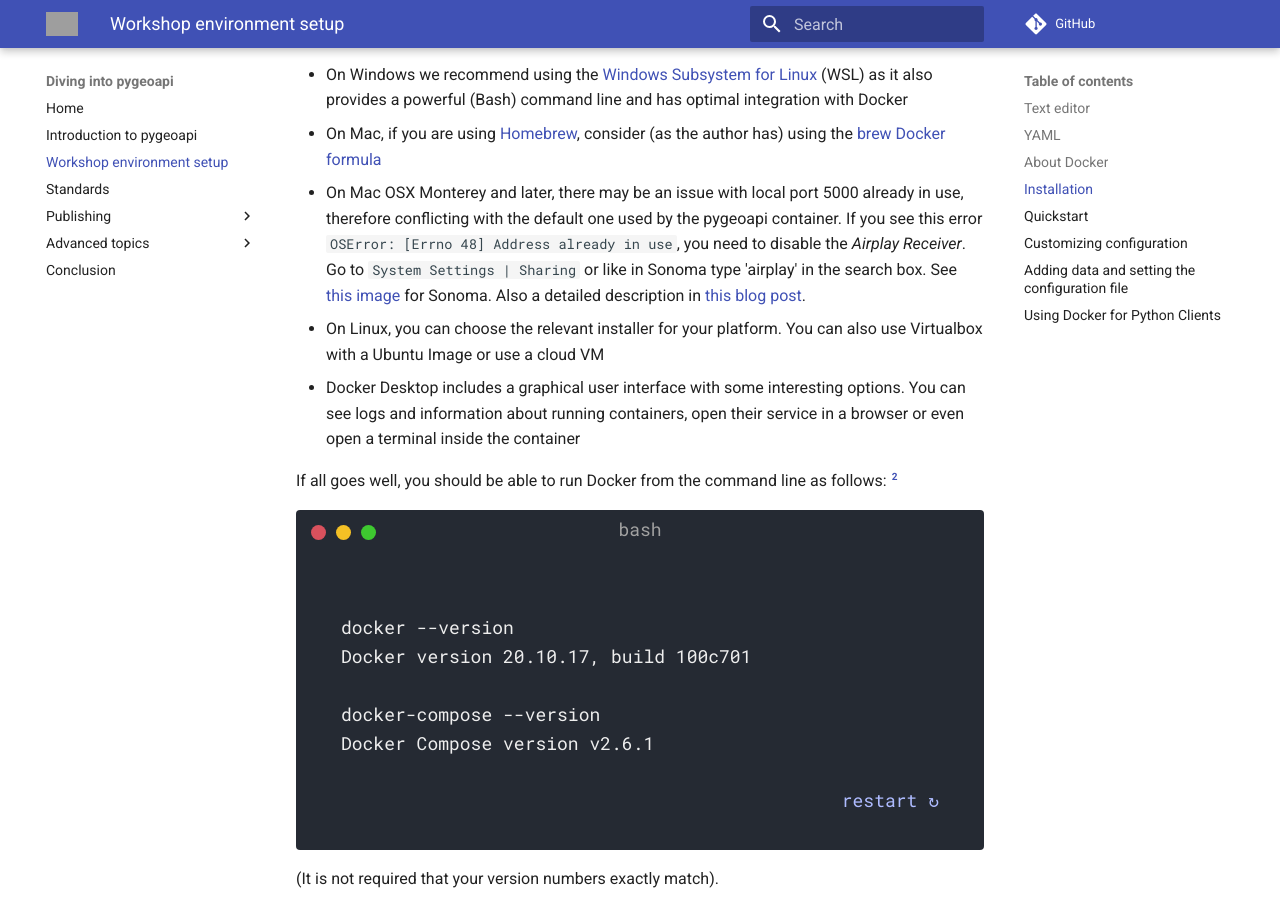
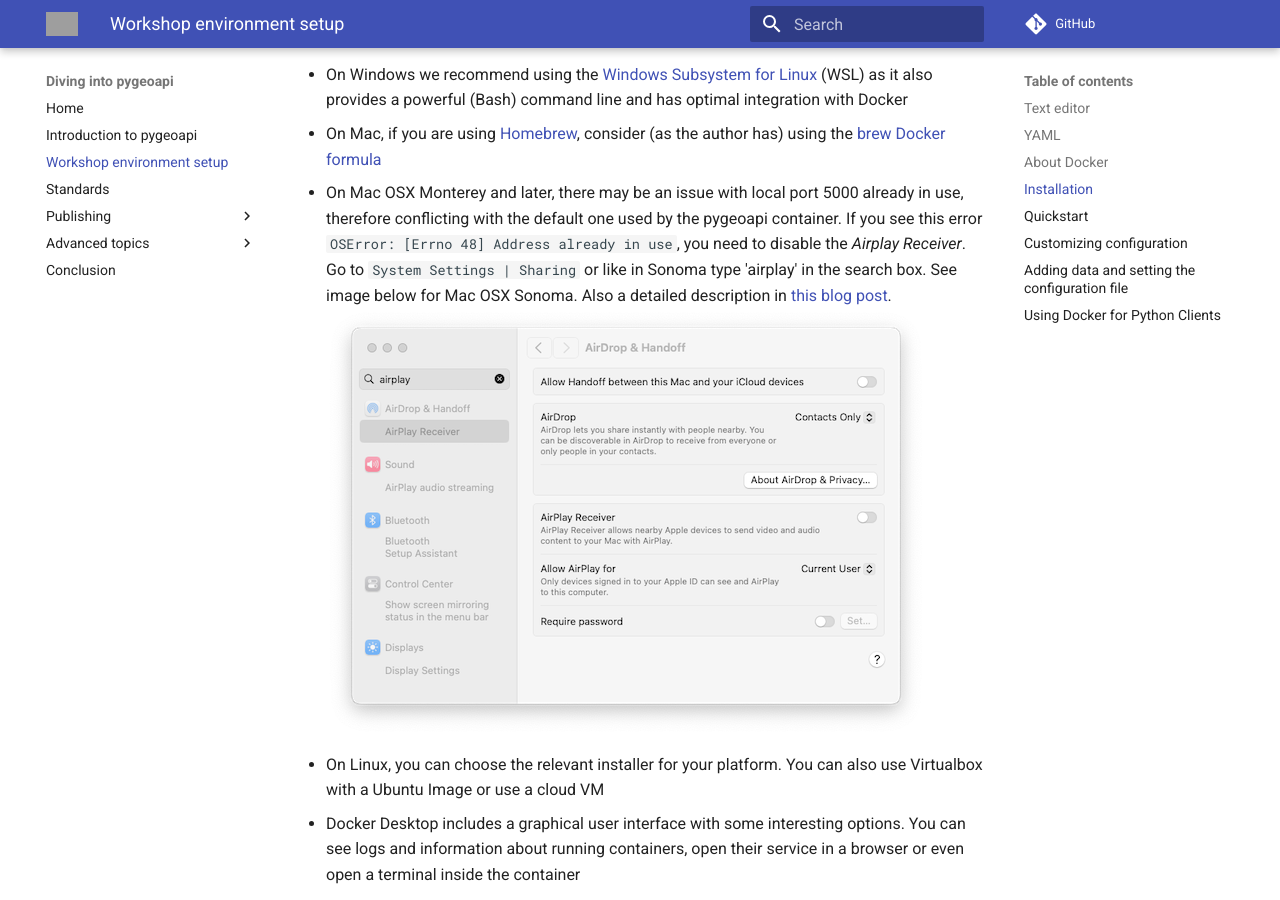
Before and after one commit to geopython/diving-into-pygeoapi, an MkDocs documentation site: the page built from workshop/content/docs/setup.md, in a window 1280 px wide and 900 px high, scrolled down 2290 px. Built offline with MkDocs 1.6.1 and Material for MkDocs 9.7.7, drawn with Linux system fonts in a browser that asks for light colours; comment, search, counter and statistics services are not loaded; some of the changed text lies outside the part shown; grey boxes are pictures that could not be loaded.

Commit message:
port 5000 conflict fix Mac OSX - embed image

```diff
--- a/workshop/content/docs/setup.md
+++ b/workshop/content/docs/setup.md
@@ -89,7 +89,8 @@
 
 * On Windows we recommend using the [Windows Subsystem for Linux](https://docs.microsoft.com/en-us/windows/wsl) (WSL) as it also provides a powerful (Bash) command line and has optimal integration with Docker
 * On Mac, if you are using [Homebrew](https://brew.sh), consider (as the author has) using the [brew Docker formula](https://formulae.brew.sh/formula/Docker)
-* On Mac OSX Monterey and later, there may be an issue with local port 5000 already in use, therefore conflicting with the default one used by the pygeoapi container. If you see this error `OSError: [Errno 48] Address already in use`, you need to disable the *Airplay Receiver*. Go to `System Settings | Sharing` or like in Sonoma type 'airplay' in the search box. See [this image](assets/images/macosx-airplay-disable.png) for Sonoma. Also a detailed description in [this blog post](https://progressstory.com/tech/port-5000-already-in-use-macos-monterey-issue/).
+* On Mac OSX Monterey and later, there may be an issue with local port 5000 already in use, therefore conflicting with the default one used by the pygeoapi container. If you see this error `OSError: [Errno 48] Address already in use`, you need to disable the *Airplay Receiver*. Go to `System Settings | Sharing` or like in Sonoma type 'airplay' in the search box. See image below for Mac OSX Sonoma. Also a detailed description in [this blog post](https://progressstory.com/tech/port-5000-already-in-use-macos-monterey-issue/).
+![MacBook settings](assets/images/macosx-airplay-disable.png)
 * On Linux, you can choose the relevant installer for your platform. You can also use Virtualbox with a Ubuntu Image or use a cloud VM
 * Docker Desktop includes a graphical user interface with some interesting options. You can see logs and information about running containers, open their service in a browser or even open a terminal inside the container
 
```
Also changed, not shown: other parts of workshop/content/docs/setup.md (+1 -1 lines), workshop/content/docs/assets/images/macosx-airplay-disable.png.
